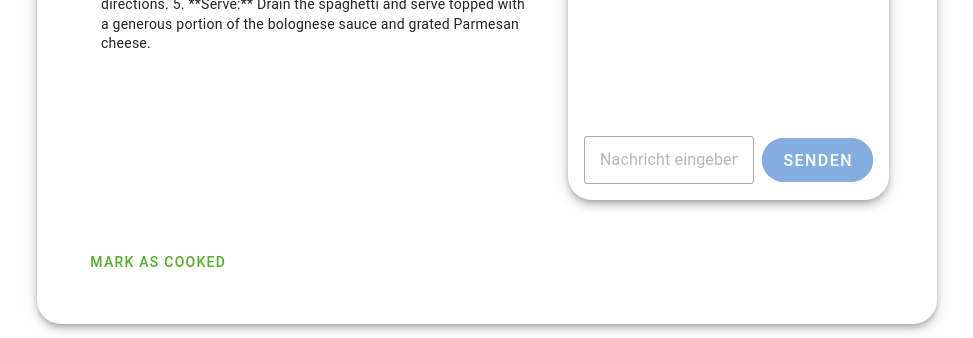
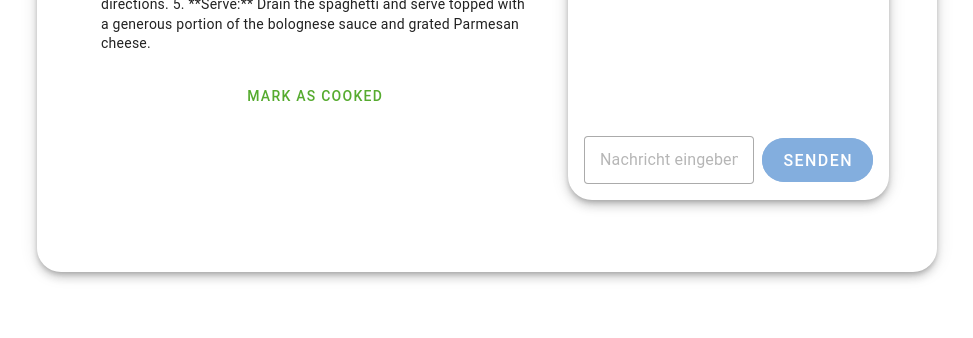
Before and after one commit to MeiLing90/food_quest_talus_dev, a Vue app in the folder web/: page /food/1 in a window 1280 px wide. Shown: the part 763-1101 px from the top of the page, without its empty margins (153-1126 px from the left). After the commit the page ends 1059 px from the top, so only its background shows below. Built offline with nearby package versions, Linux system fonts and the light colour scheme.

Commit message:
Placed cooked again button

```diff
--- a/web/src/pages/food/FoodDetail.vue
+++ b/web/src/pages/food/FoodDetail.vue
@@ -59,6 +59,10 @@ const buttonText = computed(() =>
             <h2>Instructions</h2>
             <div v-html="card.instructions"></div>
           </v-card-text>
+
+          <v-card-actions class="justify-center">
+            <v-btn style="color: #56AB2F" @click="handleCooked">{{ buttonText }}</v-btn>
+          </v-card-actions>
         </v-col>
 
         <!-- Rechte Seite: Chatbox -->
@@ -73,10 +77,6 @@ const buttonText = computed(() =>
             <li v-for="(date, index) in cookedDates" :key="index">{{ date }}</li>
           </ul>
         </v-card-text>
-
-        <v-card-actions class="justify-center">
-          <v-btn style="color: #56AB2F" @click="handleCooked">{{ buttonText }}</v-btn>
-        </v-card-actions>
       </v-row>
     </v-container>
   </UiParentCard>
```
